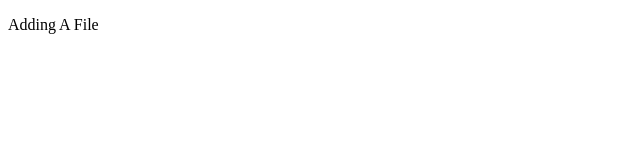
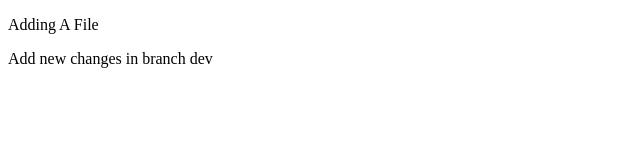
Before and after one commit to ShubhamBorate4395/sampleRepo, a plain HTML site: page index.html in a window 1280 px wide. Shown: the whole page, without its empty margins (0-640 px from the left). Drawn offline with Linux system fonts and the light colour scheme.

Commit message:
Add new change in dev branch

```diff
--- a/index.html
+++ b/index.html
@@ -7,5 +7,6 @@
   </head>
   <body>
     <p>Adding A File</p>
+    <p>Add new changes in branch dev</p>
   </body>
 </html>
```
